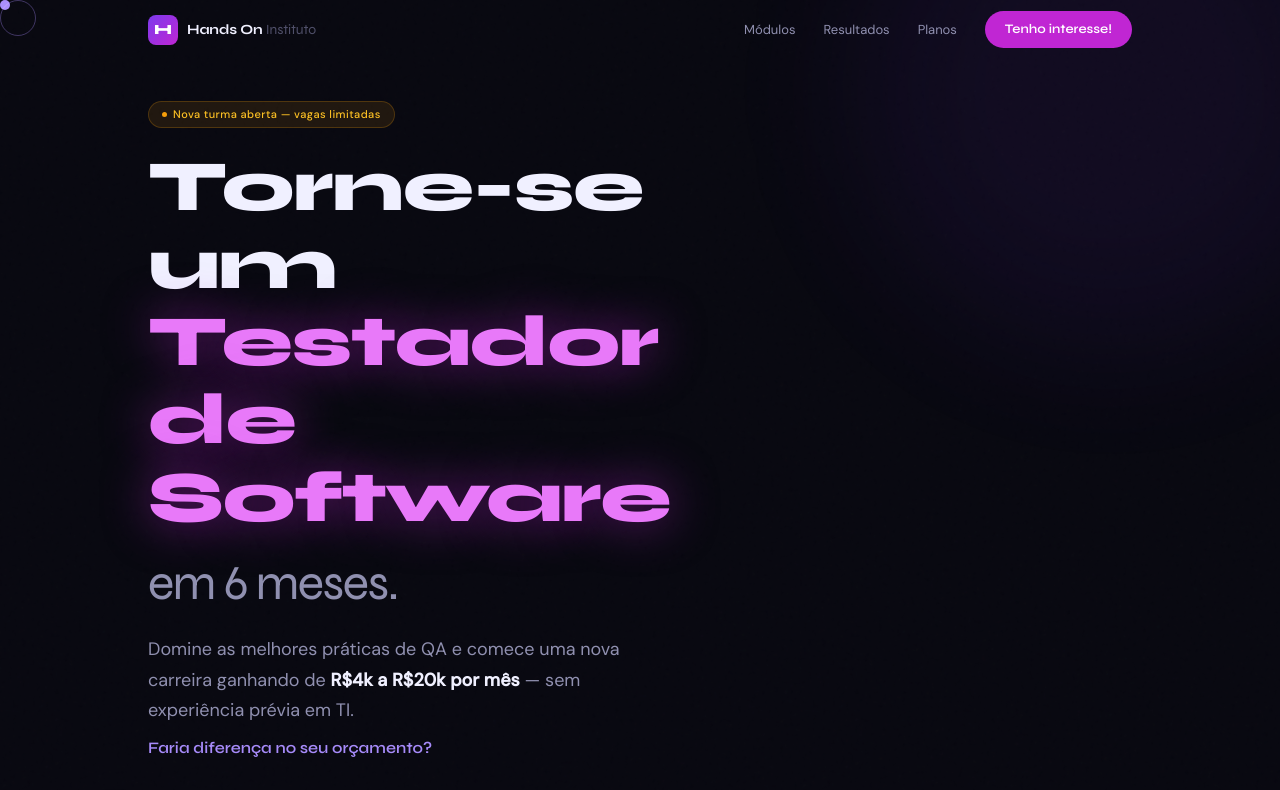
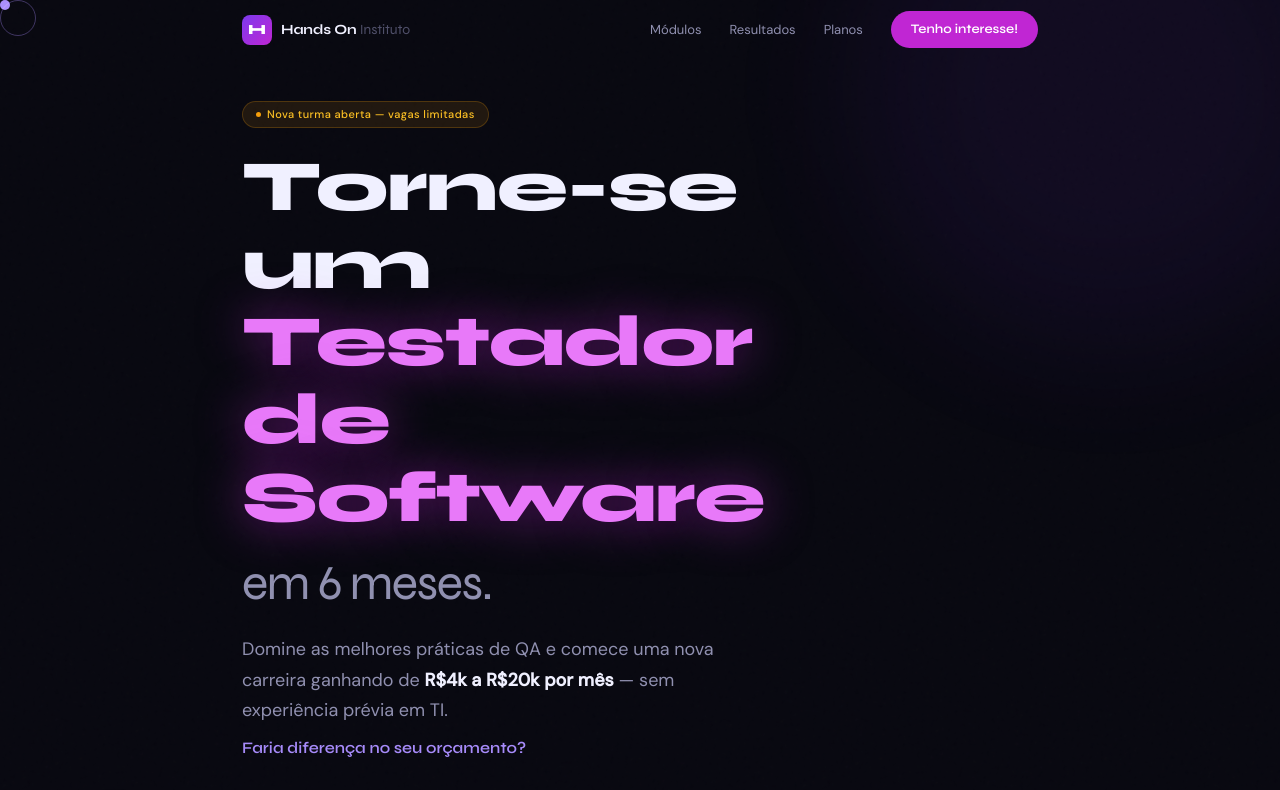
Before and after one commit to Igorsousa1397/handson-lp, a Next.js app: page / in a window 1280 px wide. Shown: the top 790 px of the page. Built offline with nearby package versions, Linux system fonts and the light colour scheme.

Commit message:
fix: reduz container para 860px e ajusta grids para layout mais compacto

```diff
--- a/app/components/Founders.tsx
+++ b/app/components/Founders.tsx
@@ -32,7 +32,7 @@ export default function Founders() {
               </div>
             ))}
           </div>
-          <div style={{ display: "grid", gridTemplateColumns: "repeat(4, 1fr)", gap: "0.75rem", marginTop: "2.5rem" }}>
+          <div style={{ display: "grid", gridTemplateColumns: "repeat(auto-fit, minmax(160px, 1fr))", gap: "0.75rem", marginTop: "2.5rem" }}>
             {[
               { n: "+100", l: "Alunos formados" },
               { n: "+30", l: "Transições" },
--- a/app/components/Hero.tsx
+++ b/app/components/Hero.tsx
@@ -59,7 +59,7 @@ export default function Hero() {
             <button className="btn-outline" onClick={() => document.getElementById("modulos")?.scrollIntoView({ behavior: "smooth" })}>Ver como funciona</button>
           </div>
 
-          <div style={{ display: "grid", gridTemplateColumns: "repeat(auto-fit, minmax(130px, 1fr))", gap: "0.75rem", opacity: 0, animation: "fadeUp 0.6s ease 0.7s forwards" }}>
+          <div style={{ display: "grid", gridTemplateColumns: "repeat(auto-fit, minmax(120px, 1fr))", gap: "0.75rem", opacity: 0, animation: "fadeUp 0.6s ease 0.7s forwards" }}>
             {[
               { n: 100, s: "+", l: "Alunos formados" },
               { n: 30, s: "+", l: "Transições de carreira" },
--- a/app/components/Modulos.tsx
+++ b/app/components/Modulos.tsx
@@ -51,7 +51,7 @@ export default function Modulos() {
           ))}
         </div>
 
-        <div style={{ display: "grid", gridTemplateColumns: "1fr 1fr", gap: "1.5rem", alignItems: "start" }}>
+        <div style={{ display: "grid", gridTemplateColumns: "repeat(auto-fit, minmax(340px, 1fr))", gap: "1.5rem", alignItems: "start" }}>
           {/* Module */}
           <div style={{ background: "var(--card)", border: `1px solid ${mod.color}35`, borderRadius: 18, padding: "1.75rem", transition: "all 0.3s" }}>
             <div style={{ fontSize: 10, color: mod.color, fontWeight: 700, letterSpacing: "0.1em", textTransform: "uppercase", marginBottom: 7 }}>{mod.badge}</div>
--- a/app/components/Pricing.tsx
+++ b/app/components/Pricing.tsx
@@ -58,7 +58,7 @@ export default function Pricing() {
           </div>
         </div>
 
-        <div style={{ display: "grid", gridTemplateColumns: "repeat(auto-fit, minmax(260px, 1fr))", gap: "1rem" }}>
+        <div style={{ display: "grid", gridTemplateColumns: "repeat(auto-fit, minmax(230px, 1fr))", gap: "1rem" }}>
           {plans.map(({ key, icon, name, color, desc, price, badge, items, missing, cta, featured, dia }) => (
             <div key={key} className={`price-card${featured ? " featured" : ""}${dia ? " dia" : ""}`}>
               {badge && (
--- a/app/globals.css
+++ b/app/globals.css
@@ -17,8 +17,8 @@
   --text-1: #f0f0ff;
   --text-2: #9090b0;
   --text-3: #50506a;
-  --container: 1080px;
-  --px: clamp(1.25rem, 5vw, 3rem);
+  --container: 860px;
+  --px: clamp(1.25rem, 5vw, 2rem);
 }
 
 * { box-sizing: border-box; margin: 0; padding: 0; }
```
